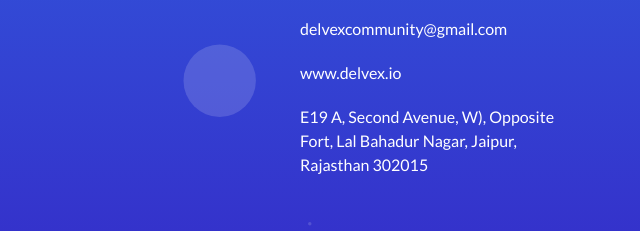
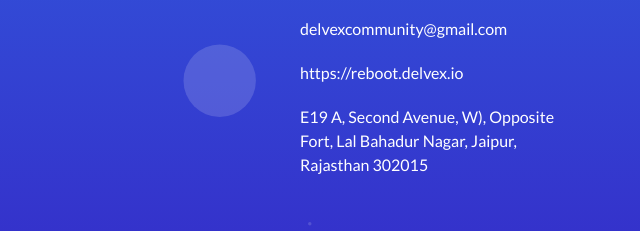
Before and after one commit to rhythmbhiwani/delvex-homepage, a plain HTML site: page index.html in a window 1280 px wide. Shown: the part 4370-4601 px from the top of the page, 640-1280 px from the left. Drawn offline with Linux system fonts and the light colour scheme; files whose address does not match are found by name.

Commit message:
Url updated

```diff
--- a/index.html
+++ b/index.html
@@ -437,7 +437,7 @@
                             <ul class="contact">
                                 <li>+91 95099 57594</li>
                                 <li>delvexcommunity@gmail.com</li>
-                                <li>www.delvex.io</li>
+                                <li>https://reboot.delvex.io</li>
                                 <li>E19 A, Second Avenue, W), Opposite Fort, Lal Bahadur Nagar, Jaipur, Rajasthan 302015
                                 </li>
                             </ul>
```
